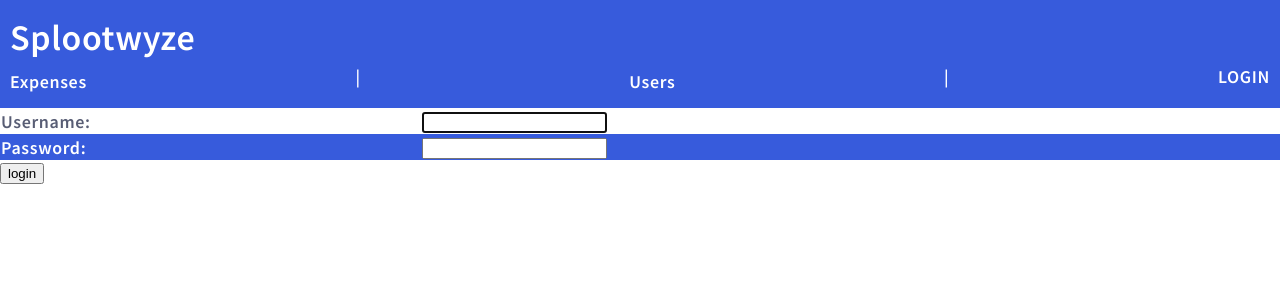
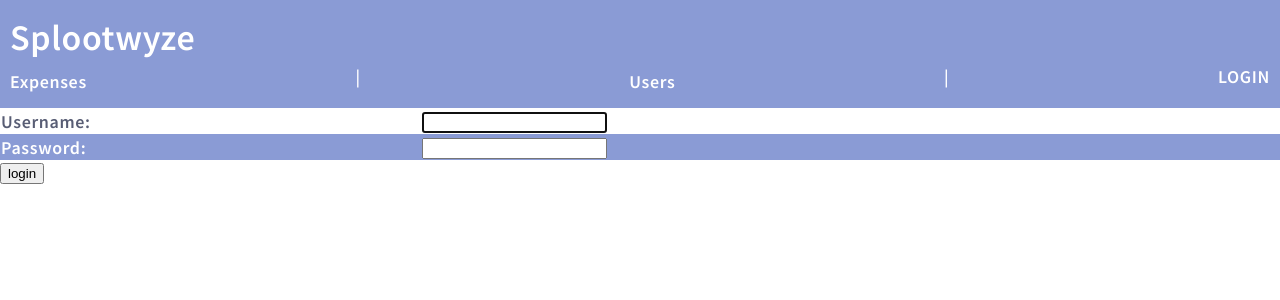
Before and after one commit to ajc133/expenses-app-django, a Django app: page /login/ in a window 1280 px wide. Shown: the top 300 px of the page. Run offline with Django 5.2, Linux system fonts and the light colour scheme.

Commit message:
Small changes

```diff
--- a/expenses/templates/expense_form_with_id.html
+++ b/expenses/templates/expense_form_with_id.html
@@ -2,7 +2,7 @@
 	action="{% url 'expenses' %}" {% endif %}>
 	{% csrf_token %}
 	<fieldset>
-		<legend>Edit expense</legend>
+		<legend>Expense Details</legend>
 		<p>
 			<label for="item">Item</label>
 			<input type="text" id="item" name="item" value="{{ expense.item|default:'' }}" required />
@@ -25,7 +25,7 @@
 			</select>
 		</p>
 		<p>
-			<button type="submit">Update Expense</button>
+			<button type="submit">Submit</button>
 		</p>
 	</fieldset>
 </form>
--- a/mystaticfiles/global.css
+++ b/mystaticfiles/global.css
@@ -6,7 +6,7 @@ body {
   color: #585d74;
 }
 .topnav {
-  background-color:#375BDC;
+  background-color:#8A9BD5;
   color:#ffffff;
   padding:10px;
   display: flex;
@@ -64,7 +64,7 @@ p {
 }
 
 tbody tr:nth-child(2n) {
-  background-color: #375bdc;
+  background-color: #8A9BD5;
   color: #fff;
 }
 
```
Also changed, not shown: 1 other file.
